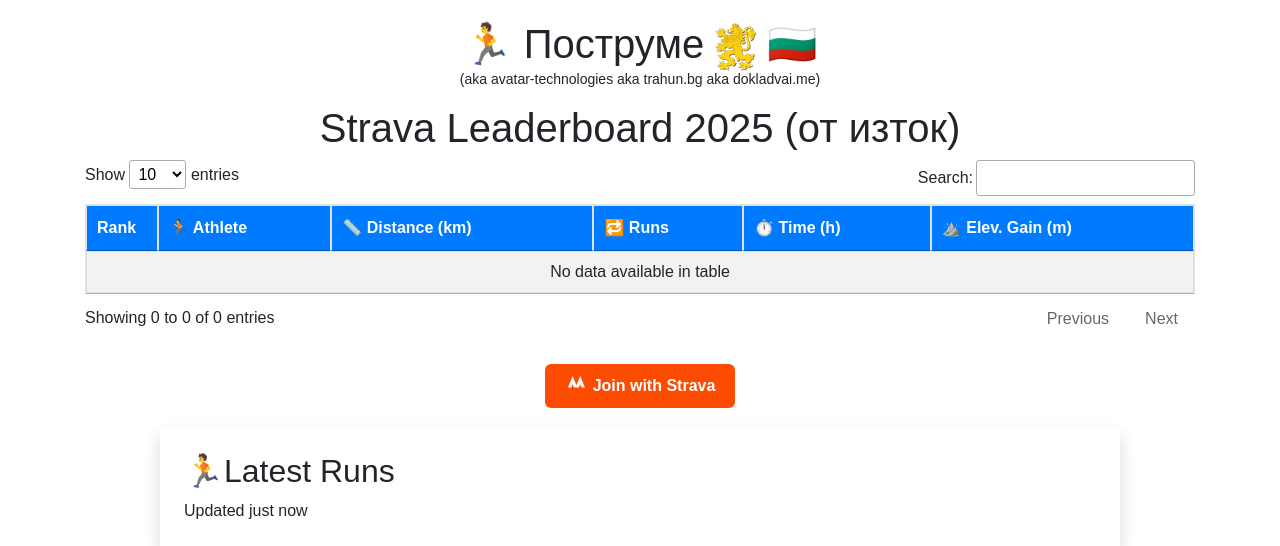
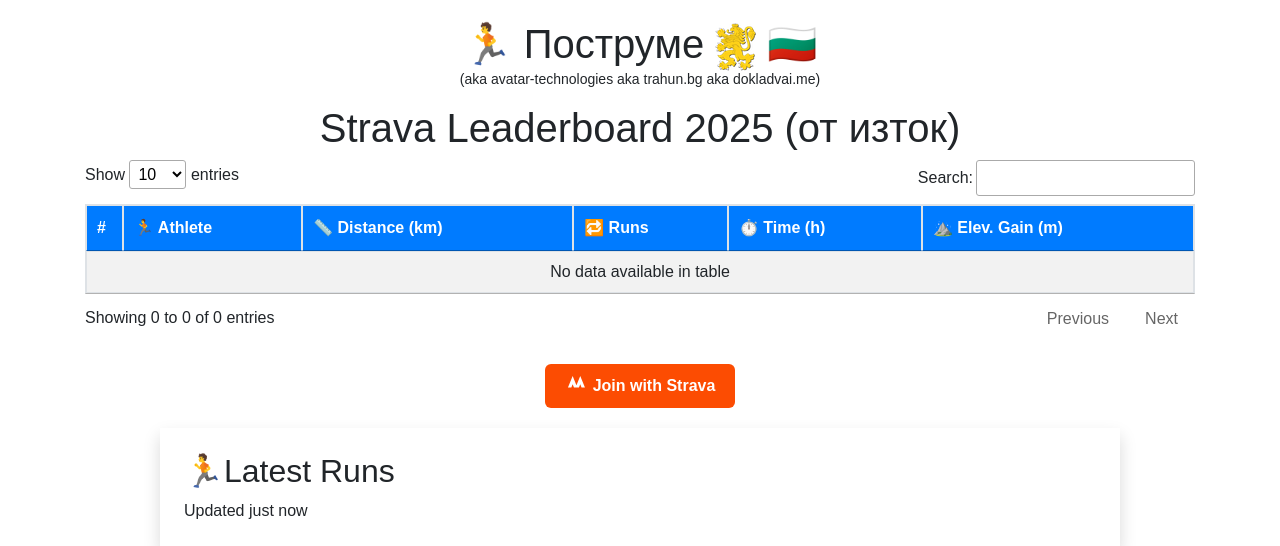
Before and after one commit to ipgur/strava-flask-leaderboard, a Flask app: page / in a window 1280 px wide. Shown: the top 546 px of the page. Run offline with Flask 3, Linux system fonts and the light colour scheme; some libraries are stand-ins or nearby versions.

Commit message:
play with width

```diff
--- a/templates/home.html
+++ b/templates/home.html
@@ -95,7 +95,7 @@
         <table id="statsTable" class="table table-bordered table-striped">
             <thead>
                 <tr>
-                    <th style="width: 50px;">Rank</th>
+                    <th style="width: 15px;">#</th>
                     <th>🏃 Athlete</th>
                     <th>📏 Distance (km)</th>
                     <th>🔁 Runs</th>
@@ -106,7 +106,7 @@
             <tbody>
                 {% for stat in stats %}
                 <tr class="{% if loop.index == 1 %}gold{% elif loop.index == 2 %}silver{% elif loop.index == 3 %}bronze{% endif %}">
-                        <td style="width: 50px; text-align: right;">
+                        <td style="width: 15px; text-align: right;">
                             {% if loop.index == 1 %}
                             🥇
                             {% elif loop.index == 2 %}
```
